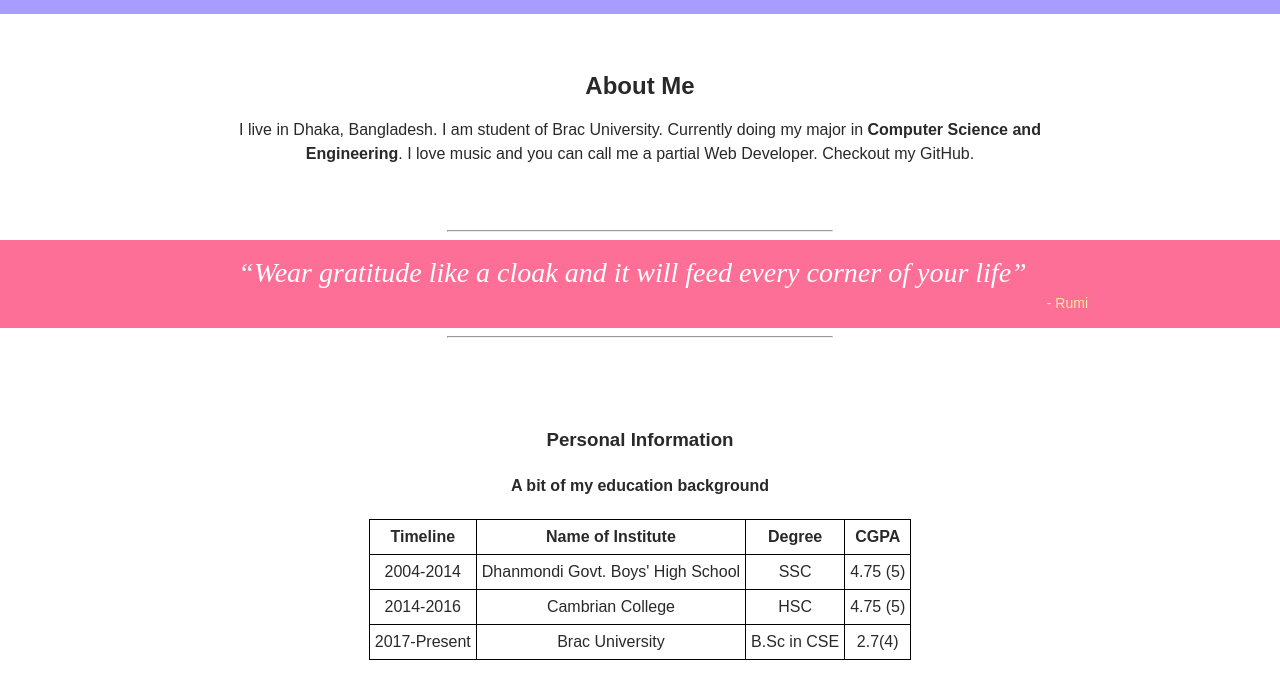
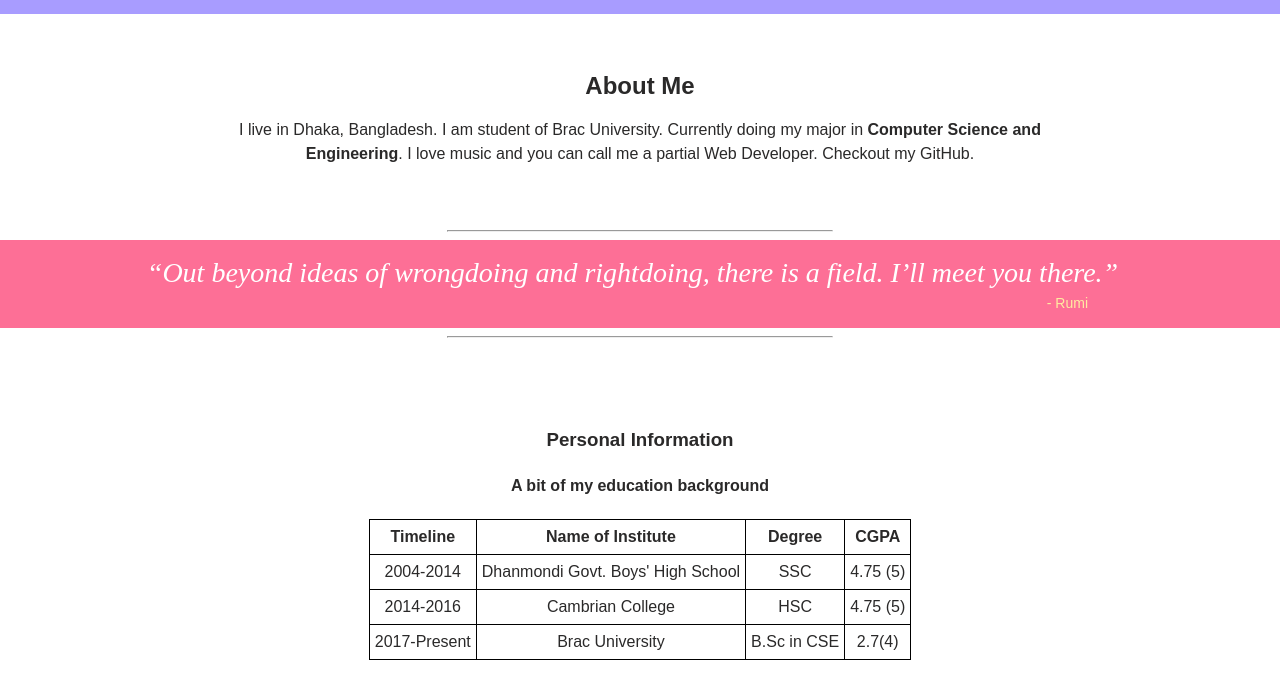
Before and after one commit to munirulazam/munirulazam-391-assignment1, a plain HTML site: page index.html in a window 1280 px wide. Shown: the part 101-779 px from the top of the page. Drawn offline with Linux system fonts and the light colour scheme; files that its build step writes are made by us from their sources.

Commit message:
Quote change

```diff
--- a/index.html
+++ b/index.html
@@ -40,7 +40,7 @@
     <hr style="width: 30%;">
 
     <section class="quote">
-        <i><q>Wear gratitude like a cloak and it will feed every corner of your life</q></i>
+        <i><q>Out beyond ideas of wrongdoing and rightdoing, there is a field. I’ll meet you there.</q></i>
         <p style="position: relative;">- Rumi</p>
     </section>
 
```
